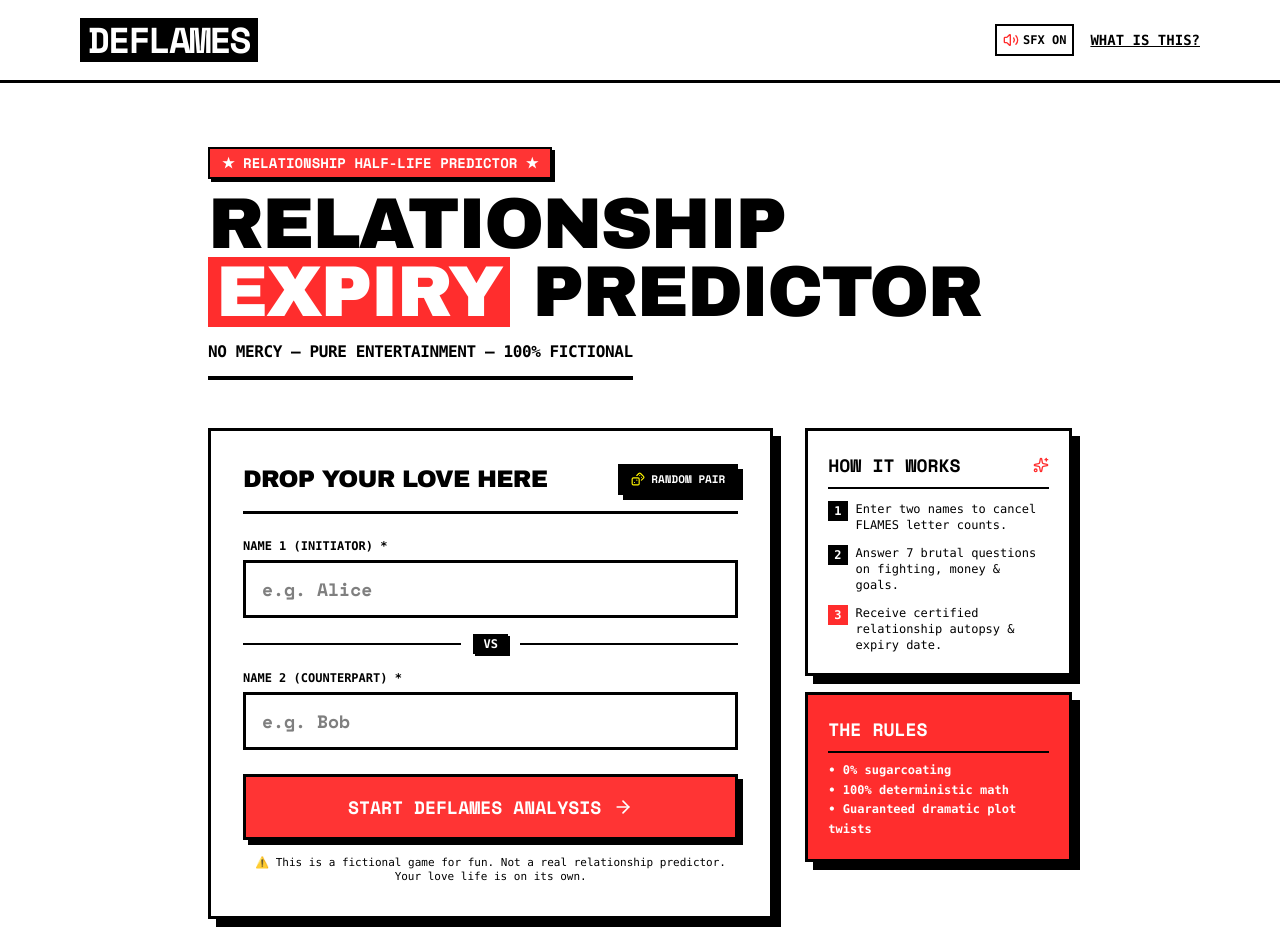
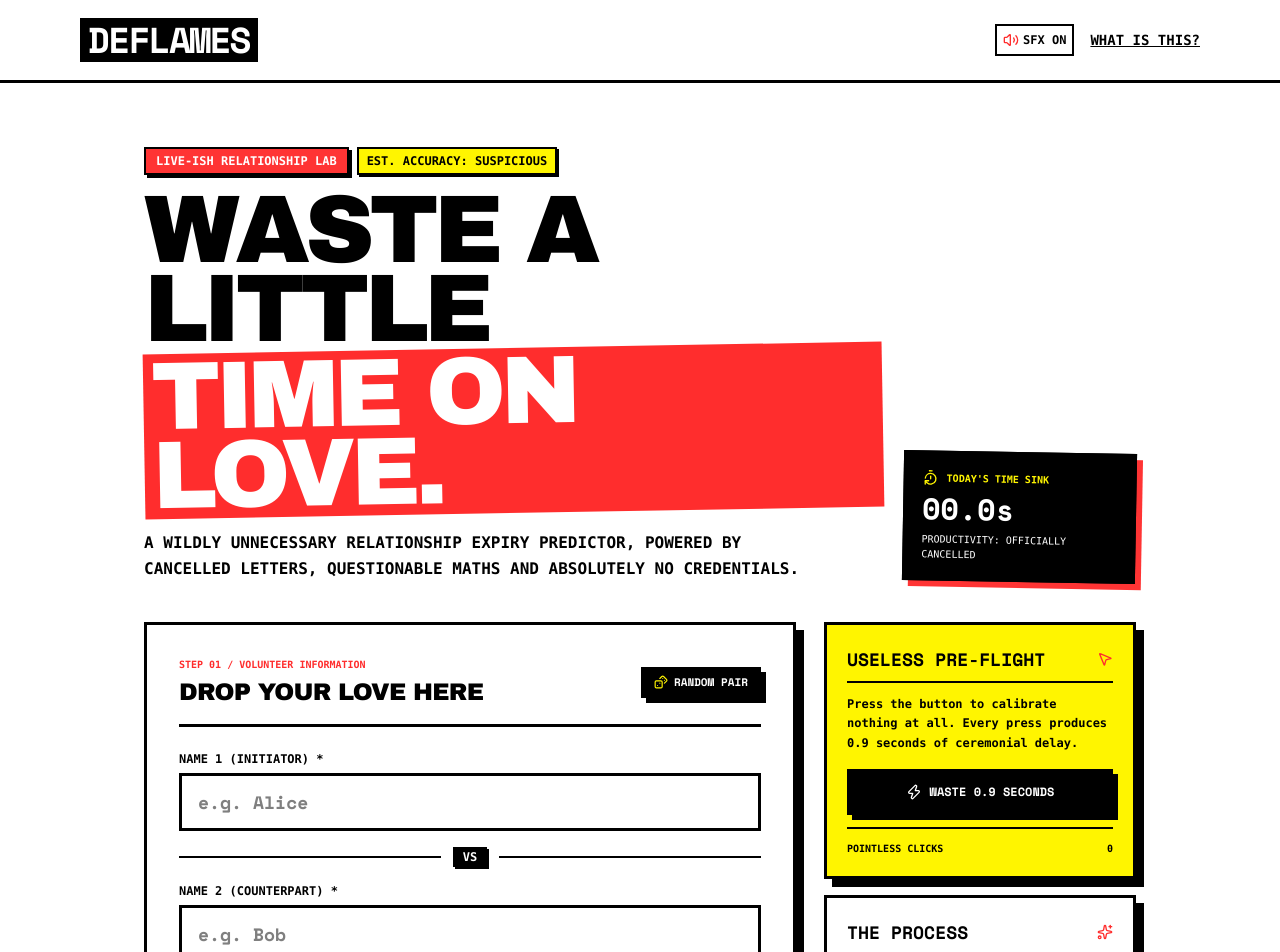
Before and after one commit to CipherX-Adith/deflame, a React (Vite) app in the folder client/: page / in a window 1280 px wide. Shown: the top 952 px of the page. Built offline with nearby package versions, Linux system fonts and the light colour scheme.

Commit message:
feat: add chaotic randomized relationship flow

```diff
--- a/client/src/components/LandingPage.jsx
+++ b/client/src/components/LandingPage.jsx
@@ -1,5 +1,5 @@
 import React, { useState, useMemo } from 'react';
-import { ArrowRight, AlertTriangle, Sparkles, Dices } from 'lucide-react';
+import { ArrowRight, AlertTriangle, Sparkles, Dices, TimerReset, MousePointer2, Zap } from 'lucide-react';
 import { playSound } from '../utils/audio';
 
 const SAMPLE_COUPLES = [
@@ -15,6 +15,8 @@ export default function LandingPage({ onStart, initialData, onOpenInfo }) {
   const [name1, setName1] = useState(initialData?.name1 || '');
   const [name2, setName2] = useState(initialData?.name2 || '');
   const [error, setError] = useState('');
+  const [wasteCount, setWasteCount] = useState(0);
+  const [isCalibrating, setIsCalibrating] = useState(false);
 
   // Live FLAMES letter cancellation preview calculation
   const flamePreview = useMemo(() => {
@@ -66,6 +68,17 @@ export default function LandingPage({ onStart, initialData, onOpenInfo }) {
     setError('');
   };
 
+  const handleWasteTime = () => {
+    if (isCalibrating) return;
+    playSound('blip');
+    setIsCalibrating(true);
+    window.setTimeout(() => {
+      setWasteCount((count) => count + 1);
+      setIsCalibrating(false);
+      playSound('select');
+    }, 900);
+  };
+
   const handleSubmit = (e) => {
     e.preventDefault();
     if (!name1.trim() || !name2.trim()) {
@@ -79,30 +92,41 @@ export default function LandingPage({ onStart, initialData, onOpenInfo }) {
   };
 
   return (
-    <div className="w-full max-w-4xl mx-auto px-4 py-6 sm:py-10">
+    <div className="w-full max-w-5xl mx-auto px-4 py-6 sm:py-10">
       {/* Hero Section */}
-      <div className="mb-8 sm:mb-12 text-left">
-        <div className="inline-block brutal-badge px-3 py-1 text-xs sm:text-sm mb-3">
-          ★ RELATIONSHIP HALF-LIFE PREDICTOR ★
+      <div className="mb-8 sm:mb-10 text-left relative">
+        <div className="flex items-center gap-2 font-mono text-[10px] sm:text-xs font-black uppercase mb-4">
+          <span className="brutal-badge px-2.5 py-1">Live-ish relationship lab</span>
+          <span className="bg-[#fff500] border-2 border-black px-2 py-1 shadow-[2px_2px_0_#000]">Est. accuracy: suspicious</span>
         </div>
 
-        <h1 className="text-4xl sm:text-7xl font-black leading-[0.92] tracking-tight text-black mb-3">
-          RELATIONSHIP <span className="bg-[#ff2d2d] text-white px-2 py-0.5 inline-block">EXPIRY</span> PREDICTOR
-        </h1>
-
-        <p className="font-mono text-sm sm:text-base font-bold text-black uppercase tracking-tight border-b-4 border-black pb-3 inline-block">
-          No Mercy — Pure Entertainment — 100% Fictional
-        </p>
+        <div className="grid grid-cols-1 lg:grid-cols-12 gap-5 items-end">
+          <div className="lg:col-span-9">
+            <h1 className="text-5xl sm:text-7xl lg:text-8xl font-black leading-[0.82] tracking-tighter text-black mb-4">
+              WASTE A LITTLE<br />
+              <span className="bg-[#ff2d2d] text-white px-2 py-1 inline-block -rotate-1">TIME ON LOVE.</span>
+            </h1>
+            <p className="font-mono text-xs sm:text-base font-bold text-black uppercase max-w-2xl leading-relaxed">
+              A wildly unnecessary relationship expiry predictor, powered by cancelled letters, questionable maths and absolutely no credentials.
+            </p>
+          </div>
+          <div className="lg:col-span-3 border-3 border-black bg-black text-white p-4 shadow-[6px_6px_0_#ff3434] rotate-1">
+            <div className="flex items-center gap-2 font-mono text-[10px] font-bold text-[#fff500] mb-2"><TimerReset className="w-4 h-4" /> TODAY'S TIME SINK</div>
+            <div className="font-black text-3xl leading-none">{(wasteCount * 0.9).toFixed(1).padStart(4, '0')}s</div>
+            <div className="font-mono text-[10px] mt-2 uppercase">Productivity: officially cancelled</div>
+          </div>
+        </div>
       </div>
 
-      <div className="grid grid-cols-1 lg:grid-cols-12 gap-8 items-start">
+      <div className="grid grid-cols-1 lg:grid-cols-12 gap-7 items-start">
         {/* Left Column: Input Form Box */}
         <div className="lg:col-span-8">
           <form onSubmit={handleSubmit} className="brutal-card p-6 sm:p-8 bg-white">
             <div className="flex items-center justify-between border-b-3 border-black pb-4 mb-6">
-              <h2 className="text-xl sm:text-2xl font-black text-black">
-                DROP YOUR LOVE HERE
-              </h2>
+              <div>
+                <div className="font-mono text-[10px] font-bold uppercase text-[#ff2d2d] mb-1">Step 01 / volunteer information</div>
+                <h2 className="text-xl sm:text-2xl font-black text-black">DROP YOUR LOVE HERE</h2>
+              </div>
 
               <button
                 type="button"
@@ -136,7 +160,7 @@ export default function LandingPage({ onStart, initialData, onOpenInfo }) {
                 />
               </div>
 
-              <div className="flex items-center gap-3">
+              <div className="flex items-center gap-3" aria-hidden="true">
                 <div className="h-[2px] bg-black flex-1" />
                 <span className="font-mono font-black text-xs bg-black text-white px-2.5 py-0.5 shadow-[2px_2px_0px_#000]">
                   VS
@@ -204,43 +228,37 @@ export default function LandingPage({ onStart, initialData, onOpenInfo }) {
 
             {/* Disclaimer */}
             <p className="font-mono text-[11px] text-black mt-4 text-center leading-tight">
-              ⚠️ This is a fictional game for fun. Not a real relationship predictor. Your love life is on its own.
+              ⚠️ This is fictional, frivolous and not qualified to speak on your love life.
             </p>
           </form>
         </div>
 
         {/* Right Column: Brutalist Info Sidebar */}
         <div className="lg:col-span-4 space-y-4">
-          <div className="brutal-card p-5 bg-white">
+          <div className="brutal-card p-5 bg-[#fff500]">
             <div className="font-black text-lg border-b-2 border-black pb-2 mb-3 flex items-center justify-between">
-              <span>HOW IT WORKS</span>
-              <Sparkles className="w-4 h-4 text-[#ff2d2d]" />
+              <span>USELESS PRE-FLIGHT</span>
+              <MousePointer2 className="w-4 h-4 text-[#ff2d2d]" />
             </div>
-            <ul className="font-mono text-xs space-y-3 text-black">
-              <li className="flex items-start gap-2">
-                <span className="bg-black text-white px-1.5 py-0.5 font-bold shrink-0">1</span>
-                <span>Enter two names to cancel FLAMES letter counts.</span>
-              </li>
-              <li className="flex items-start gap-2">
-                <span className="bg-black text-white px-1.5 py-0.5 font-bold shrink-0">2</span>
-                <span>Answer 7 brutal questions on fighting, money & goals.</span>
-              </li>
-              <li className="flex items-start gap-2">
-                <span className="bg-[#ff2d2d] text-white px-1.5 py-0.5 font-bold shrink-0">3</span>
-                <span>Receive certified relationship autopsy & expiry date.</span>
-              </li>
-            </ul>
+            <p className="font-mono text-xs font-bold leading-relaxed mb-4">Press the button to calibrate nothing at all. Every press produces 0.9 seconds of ceremonial delay.</p>
+            <button type="button" onClick={handleWasteTime} disabled={isCalibrating} className="brutal-btn w-full px-3 py-3 text-xs flex items-center justify-center gap-2">
+              <Zap className={isCalibrating ? 'w-4 h-4 animate-pulse' : 'w-4 h-4'} />
+              {isCalibrating ? 'CALIBRATING VIBES...' : 'WASTE 0.9 SECONDS'}
+            </button>
+            <div className="font-mono text-[10px] mt-3 pt-3 border-t-2 border-black flex justify-between font-bold">
+              <span>POINTLESS CLICKS</span><span>{wasteCount}</span>
+            </div>
           </div>
 
-          <div className="brutal-card p-5 bg-[#ff2d2d] text-white">
-            <div className="font-black text-lg border-b-2 border-black pb-2 mb-2">
-              THE RULES
+          <div className="brutal-card p-5 bg-white">
+            <div className="font-black text-lg border-b-2 border-black pb-2 mb-3 flex justify-between items-center">
+              <span>THE PROCESS</span><Sparkles className="w-4 h-4 text-[#ff2d2d]" />
             </div>
-            <p className="font-mono text-xs leading-relaxed font-bold">
-              • 0% sugarcoating<br />
-              • 100% deterministic math<br />
-              • Guaranteed dramatic plot twists
-            </p>
+            <ol className="font-mono text-xs space-y-3 text-black font-bold">
+              <li className="flex gap-2"><span className="bg-black text-white px-1.5 h-fit">01</span><span>Cancel matching letters like it is 2007.</span></li>
+              <li className="flex gap-2"><span className="bg-black text-white px-1.5 h-fit">02</span><span>Confess seven inconvenient truths.</span></li>
+              <li className="flex gap-2"><span className="bg-[#ff2d2d] text-white px-1.5 h-fit">03</span><span>Receive a deeply unserious autopsy.</span></li>
+            </ol>
           </div>
         </div>
       </div>
--- a/client/src/data/questions.js
+++ b/client/src/data/questions.js
@@ -1,116 +1,41 @@
-export const QUESTIONS = [
-  {
-    id: "argue_frequency",
-    dimension: "K",
-    title: "How often do you argue?",
-    subtitle: "From minor thermostat spats to philosophical existential crises.",
-    icon: "MessageSquareWarning",
-    options: [
-      { label: "Rarely", desc: "Zen masters of peace and unspoken passive sighs", value: "Rarely" },
-      { label: "Sometimes", desc: "Occasional spicy debates about what to eat for dinner", value: "Sometimes" },
-      { label: "Often", desc: "Daily recurring courtroom trials over chores", value: "Often" },
-      { label: "Constantly", desc: "Perpetual UFC championship title matches", value: "Constantly" }
-    ]
-  },
-  {
-    id: "communication_style",
-    dimension: "C",
-    title: "How would you describe your communication style?",
-    subtitle: "When something is bothering you, what actually happens?",
-    icon: "Radio",
-    options: [
-      { label: "Very open and direct", desc: "Radical honesty with no hidden subtext", value: "Very open and direct" },
-      { label: "Mostly open", desc: "We talk things out with mild diplomatic hedging", value: "Mostly open" },
-      { label: "Sometimes avoidant", desc: "'I'm fine.' (Narrator: They were not fine.)", value: "Sometimes avoidant" },
-      { label: "Mostly avoidant or aggressive", desc: "Silent treatment followed by dramatic door slamming", value: "Mostly avoidant or aggressive" }
-    ]
-  },
-  {
-    id: "time_together",
-    dimension: "T",
-    title: "How much quality time do you spend together per week?",
-    subtitle: "Active attention, not just parallel scrolling on separate sofas.",
-    icon: "Clock",
-    options: [
-      { label: "Less than 5 hours", desc: "Two ships passing like fleeting ghosts", value: "Less than 5 hours" },
-      { label: "5–10 hours", desc: "Standard weekly date night & occasional brunch", value: "5–10 hours" },
-      { label: "10–20 hours", desc: "Solid connection time, deep talks and shared meals", value: "10–20 hours" },
-      { label: "More than 20 hours", desc: "Attached at the hip like Siamese twins", value: "More than 20 hours" }
-    ]
-  },
-  {
-    id: "goals_similarity",
-    dimension: "G",
-    title: "How similar are your long-term life goals?",
-    subtitle: "Where do you see yourselves when civilization reaches year 2035?",
-    icon: "Compass",
-    options: [
-      { label: "Very different", desc: "One wants a goat farm in Idaho, the other a Tokyo penthouse", value: "Very different" },
-      { label: "Somewhat different", desc: "Roughly overlapping continents, differing timelines", value: "Somewhat different" },
-      { label: "Mostly similar", desc: "Shared core values with minor city preferences", value: "Mostly similar" },
-      { label: "Very similar", desc: "Identical Pinterest vision boards and 10-year roadmaps", value: "Very similar" }
-    ]
-  },
-  {
-    id: "financial_compatibility",
-    dimension: "F",
-    title: "How compatible are your financial habits?",
-    subtitle: "When payday drops and spontaneous online shopping calls...",
-    icon: "PiggyBank",
-    options: [
-      { label: "Very different", desc: "Frugal coupon clipper meets compulsive luxury collector", value: "Very different" },
-      { label: "Somewhat different", desc: "One saves diligently, one orders DoorDash 4x a week", value: "Somewhat different" },
-      { label: "Mostly similar", desc: "General agreement on savings goals and treat-yourself caps", value: "Mostly similar" },
-      { label: "Very similar", desc: "Synced budget spreadsheets and shared financial minimalism", value: "Very similar" }
-    ]
-  },
-  {
-    id: "interests_overlap",
-    dimension: "I",
-    title: "How well do your interests and hobbies overlap?",
-    subtitle: "What happens when someone says 'Let's do something fun this weekend'?",
-    icon: "Sparkles",
-    options: [
-      { label: "Low", desc: "Opposite ends of the universe (Gamer vs Extreme Mountaineer)", value: "Low" },
-      { label: "Medium", desc: "A couple shared shows, but separate individual pursuits", value: "Medium" },
-      { label: "High", desc: "Obsessed with the exact same niche indie subcultures", value: "High" }
-    ]
-  },
-  {
-    id: "conflict_handling",
-    dimension: "K2",
-    title: "How do you handle conflicts?",
-    subtitle: "When the tension peaks and voices rise, how does it end?",
-    icon: "ShieldAlert",
-    options: [
-      { label: "We resolve calmly", desc: "Empathetic listening and constructive problem solving", value: "We resolve calmly" },
-      { label: "We argue but reconcile", desc: "Brief heated explosion followed by makeup hugs and snacks", value: "We argue but reconcile" },
-      { label: "We often leave things unresolved", desc: "Swept cleanly under the rug to fester for next quarter", value: "We often leave things unresolved" },
-      { label: "We frequently escalate conflicts", desc: "Full-scale thermonuclear scorched earth warfare", value: "We frequently escalate conflicts" }
-    ]
-  }
+const SCALE = [
+  { label: 'ABSOLUTELY NOT', value: 'low', score: 0.2 },
+  { label: 'SOMETIMES', value: 'mid', score: 0.55 },
+  { label: 'MOSTLY, YES', value: 'high', score: 0.8 },
+  { label: 'SUSPICIOUSLY PERFECT', value: 'max', score: 1 }
 ];
 
-export const APP_MODES = [
-  {
-    id: 'relationship',
-    title: 'Romantic Couple',
-    icon: 'Heart',
-    tagline: 'Predict your romantic expiry date & decay curve',
-    accent: 'rose'
-  },
-  {
-    id: 'friendship',
-    title: 'Best Friends',
-    icon: 'Users',
-    tagline: 'When will your group chat go completely silent?',
-    accent: 'amber'
-  },
-  {
-    id: 'cofounder',
-    title: 'Startup Co-Founders',
-    icon: 'Briefcase',
-    tagline: 'Who will rage-quit the cap table first?',
-    accent: 'cyan'
-  }
+const question = (id, dimension, title, subtitle, descriptions) => ({
+  id, dimension, title, subtitle,
+  options: SCALE.map((option, index) => ({ ...option, desc: descriptions[index] }))
+});
+
+export const QUESTION_POOL = [
+  question('talk_after_tension', 'C', 'When something feels off, do you actually talk about it?', 'Not a yes/no interrogation. The algorithm is already being dramatic.', ['Emoji warfare and cryptic stories.', 'Eventually, after a tactical delay.', 'Usually before it becomes a saga.', 'You communicate like trained diplomats.']),
+  question('phone_face_down', 'C', 'Can either of you say “I’m fine” and mean it?', 'A bold question in this economy.', ['“Fine” means prepare for impact.', 'It depends on the day and the snack supply.', 'Mostly. There are words, not riddles.', 'You name feelings before the kettle boils.']),
+  question('weekend_alignment', 'T', 'Do your weekends ever overlap on purpose?', 'Existing in the same building does not automatically count.', ['Separate galaxies, separate calendars.', 'An occasional accidental brunch.', 'Dates, plans, and actual attention.', 'You voluntarily spend whole weekends together.']),
+  question('micro_moments', 'T', 'Do you make time for tiny, boring moments together?', 'Shared errands count. So does sitting quietly without doom-scrolling.', ['Everything is rushed or rescheduled.', 'Sometimes, between notifications.', 'Often enough to feel connected.', 'Even grocery shopping becomes a bit.']),
+  question('playlist_overlap', 'I', 'Could you survive a six-hour road trip playlist together?', 'No skips is an unreasonable standard. We know.', ['Immediate aux-cord custody battle.', 'A fragile truce with headphones.', 'Enough shared songs to make it work.', 'You have a joint playlist with lore.']),
+  question('silly_projects', 'I', 'Do you enjoy being silly together without a screen involved?', 'The most scientifically unserious compatibility metric.', ['The vibes evaporate instantly.', 'Rarely, but there is potential.', 'Yes, you have inside jokes.', 'You could turn a queue into a comedy show.']),
+  question('money_surprises', 'F', 'Would a surprise expense start a boss battle?', 'Imagine the washing machine makes a suspicious noise.', ['Financial jump-scare. Everyone panics.', 'Some stress and a spreadsheet debate.', 'You can make a plan together.', 'You have a plan, backups, and snacks.']),
+  question('treat_budget', 'F', 'Can you agree on what counts as “just a little treat”?', 'This is where many empires fall.', ['One says coffee; one says a weekend getaway.', 'Negotiations take longer than the purchase.', 'Mostly aligned with occasional chaos.', 'You have eerily compatible treat economics.']),
+  question('future_map', 'G', 'Do your future plans point in roughly the same direction?', 'No need for matching vision boards. A shared continent helps.', ['Opposite maps, opposite timelines.', 'Some overlap if nobody moves suddenly.', 'The broad picture matches.', 'You may have discussed curtains in 2035.']),
+  question('life_changes', 'G', 'When life gets weird, do you imagine adapting as a team?', 'Career pivots, family plans, unexpectedly owning a plant.', ['Everyone for themselves.', 'Maybe, after a long committee meeting.', 'Usually, yes.', 'You would make a crisis color-coded together.']),
+  question('small_arguments', 'K', 'What happens after a tiny disagreement?', 'For example: the correct thermostat setting.', ['It gets archived for future use.', 'A little drama, then normal service resumes.', 'You resolve it without a season finale.', 'You apologise before the passive aggression loads.']),
+  question('repair_attempts', 'K', 'Do you know how to come back after a bad day?', 'Repair attempts: not glamorous, wildly useful.', ['Silence, side-eyes, and strategic naps.', 'Eventually, with some awkwardness.', 'Usually with a conversation or kind gesture.', 'You are almost annoyingly good at repair.'])
 ];
+
+const shuffle = (items) => [...items].sort(() => Math.random() - 0.5);
+
+export function getRandomQuestions() {
+  const byDimension = QUESTION_POOL.reduce((groups, item) => {
+    groups[item.dimension] = [...(groups[item.dimension] || []), item];
+    return groups;
+  }, {});
+  const essential = Object.values(byDimension).map((items) => shuffle(items)[0]);
+  const remaining = QUESTION_POOL.filter((item) => !essential.includes(item));
+  const extraCount = 2 + Math.floor(Math.random() * 3);
+  return shuffle([...essential, ...shuffle(remaining).slice(0, extraCount)]);
+}
+
+export const QUESTIONS = QUESTION_POOL;
```
Also changed, not shown: client/src/components/Questionnaire.jsx (+19 -18 lines), client/src/components/ResultsPage.jsx (+8 -0 lines), 2 other files (tests, documents, lock files or other folders).
